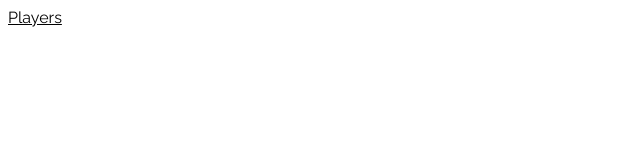
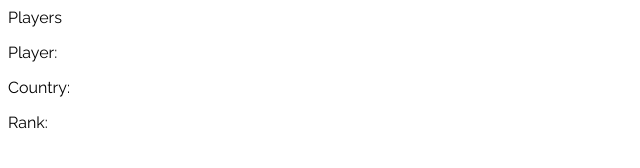
Before and after one commit to github112017/kubernetes-microservices, a website: page angular-service/app/index.html in a window 1280 px wide. Shown: the whole page, without its empty margins (0-640 px from the left). Drawn offline with nearby package versions, Linux system fonts and the light colour scheme; some packages are replaced by stand-ins of ours; no server answers; a web font is replaced by a local one.

Commit message:
Cleaned up code

```diff
--- a/angular-service/app/index.html
+++ b/angular-service/app/index.html
@@ -27,16 +27,16 @@
 	<nav class="navbar" role="navigation">
 		<div class="container">
 			<div class="navbar-header">
-				<a class="navbar-brand" href="#/users/">Players</a>
+				<a class="navbar-brand">Players</a>
 			</div>
 		</div>
 	</nav>
 
 	<!-- Container -->
 	<div class="container" ng-controller="AppController">
-    	<p>{{player}}</p>
-    	<p>{{country}}</p>
-    	<p>{{rank}}</p>
+    	<p>Player: {{player}}</p>
+    	<p>Country: {{country}}</p>
+    	<p>Rank: {{rank}}</p>
 	</div>
 
 	<!-- App Modules/Controllers -->
--- a/angular-service/app/js/app.js
+++ b/angular-service/app/js/app.js
@@ -1,11 +1,12 @@
 var app = angular.module("app", ['ngResource', 'ngRoute']);
 
 app.controller("AppController", function($scope, $http) {
-	$scope.info = "insert info here";
+	$scope.info = "Execute http request";
 
 	$http.get('http://api.bf4stats.com/api/playerInfo?plat=pc&name=1ApRiL&output=json')
 	.then(successCallback, errorCallback);
 
+	// TODO : get a json list and display it the container.
 	function successCallback(response){
     	console.log(response);
     	var name = response.data.player.name;
```
